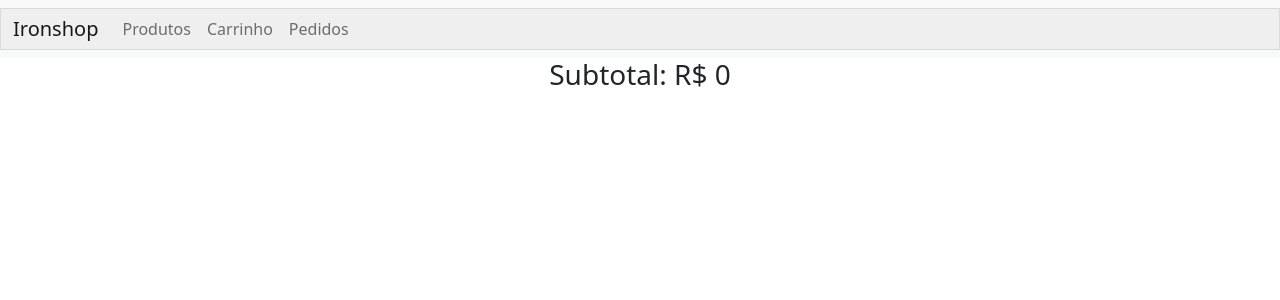
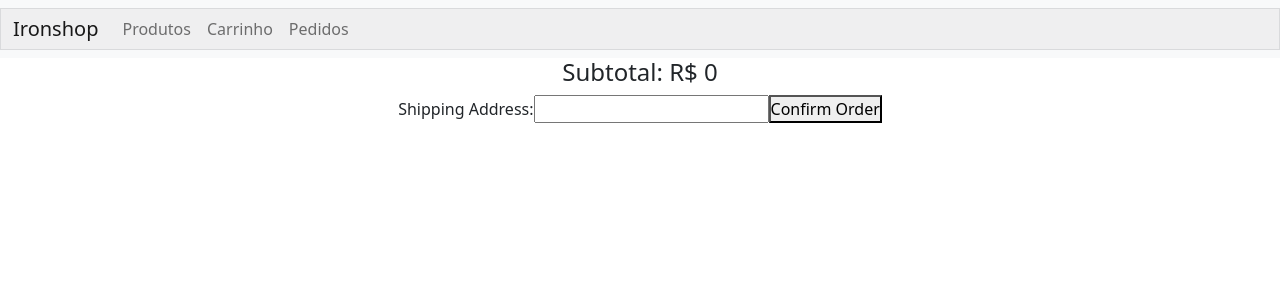
Before and after one commit to KHESSDOTTO/orders-manager, a React (Vite) app: page /cart in a window 1280 px wide. Shown: the top 300 px of the page. Built offline with nearby package versions, Linux system fonts and the light colour scheme.

Commit message:
Almost done without formatting. Left to finish mvp: 1) Filter orders by ID; 2) Update product quantity on cart; 3) Cancel orders made.

```diff
--- a/package.json
+++ b/package.json
@@ -16,7 +16,8 @@
     "react": "^18.2.0",
     "react-bootstrap": "^2.7.2",
     "react-dom": "^18.2.0",
-    "react-router-dom": "^6.8.1"
+    "react-router-dom": "^6.8.1",
+    "uuid": "^9.0.0"
   },
   "devDependencies": {
     "@types/react": "^18.0.27",
--- a/src/components/listOfOrders/index.jsx
+++ b/src/components/listOfOrders/index.jsx
@@ -24,17 +24,22 @@ export function ListOfOrders(props) {
   // os nomes correspondentes.
   return (
     <section>
-      {orderList
-        .filter((cO) => cO.attributes.orderID.includes(props.textFilter))
-        .map((currOrder) => {
+      {orderList.map((currOrder) => {
         return (
           <article>
-              <h3>{`Pedido: ${currOrder.attributes.products}`}</h3>
+            <h3>{`Pedido: ${JSON.stringify(currOrder.attributes.products).slice(
+              2,
+              JSON.stringify(currOrder.attributes.products).length - 2
+            )}`}</h3>
             <p>{`Preço total: R$ ${currOrder.attributes.totalPrice}`}</p>
             <button onClick={handleDelete}>Cancelar</button>
           </article>
         );
       })}
+
+      {/* PARA FILTRAR ----->  .filter((currOrder) =>
+          currOrder.attributes.orderID.includes(props.textFilter)
+        ) */}
     </section>
   );
 }
--- a/src/components/pages/checkout/checkout.jsx
+++ b/src/components/pages/checkout/checkout.jsx
@@ -1,7 +1,8 @@
 import ListGroup from "react-bootstrap/ListGroup";
 import { useState, useEffect } from "react";
+import { useNavigate } from "react-router-dom";
 import { api } from "../../../util/api";
-import { Button } from "bootstrap";
+import { v4 as uuid } from "uuid";
 
 function Checkout(props) {
   // const [cartItems, setItems] = useState([]);
@@ -24,8 +25,18 @@ function Checkout(props) {
   //   setItems(props.order);
   // }, []);
   const [cart, setCart] = useState(props.order);
+  const [shippingAddress, setShippingAddress] = useState("");
+  const navigate = useNavigate();
 
   console.log(cart);
+
+  let totalPrice = cart.reduce((acc, cE) => {
+    return acc + cE.price * cE.qnty;
+  }, 0);
+
+  function handleChange(event) {
+    setShippingAddress(event.target.value);
+  }
 
   function handleDelete(event, UUID, index) {
     props.order.splice(index, 1);
@@ -34,12 +45,40 @@ function Checkout(props) {
     console.log(cart);
   }
 
-  let totalPrice = cart.reduce((acc, cE) => {
-    return acc + cE.price * cE.qnty;
-  }, 0);
+  async function handleSubmitOrder() {
+    try {
+      const UUID = uuid();
+      const orderData = {
+        data: {
+          products: cart,
+          shippingAddress: shippingAddress,
+          totalPrice: totalPrice,
+          orderID: UUID,
+        },
+      };
+      await api.post("/orders", orderData);
+      console.log(orderData);
+      navigate("/orders");
+    } catch (err) {
+      console.log(err);
+    }
+  }
 
   return (
     <>
+      <section>
+        <h4>Subtotal: {`R$ ${totalPrice}`}</h4>
+        <label htmlFor="shippingAddress">Shipping Address: </label>
+        <input
+          type="text"
+          name="shippingAddress"
+          id="shippingAddress"
+          value={shippingAddress}
+          onChange={handleChange}
+        />
+        <button onClick={handleSubmitOrder}>Confirm Order</button>
+      </section>
+
       {cart.map((item, index) => {
         return (
           <article style={{ border: "1px solid black" }}>
@@ -57,10 +96,6 @@ function Checkout(props) {
         );
       })}
 
-      <section>
-        <h3>Subtotal: {`R$ ${totalPrice}`}</h3>
-      </section>
-
       {/* //   <ListGroup.Item>No style</ListGroup.Item>
     //   <ListGroup.Item variant="primary">Primary</ListGroup.Item>
     //   <ListGroup.Item variant="secondary">Secondary</ListGroup.Item>
```
Also changed, not shown: 1 other file (tests, documents, lock files or other folders). Lines whose indentation alone changed are shown as unchanged.
